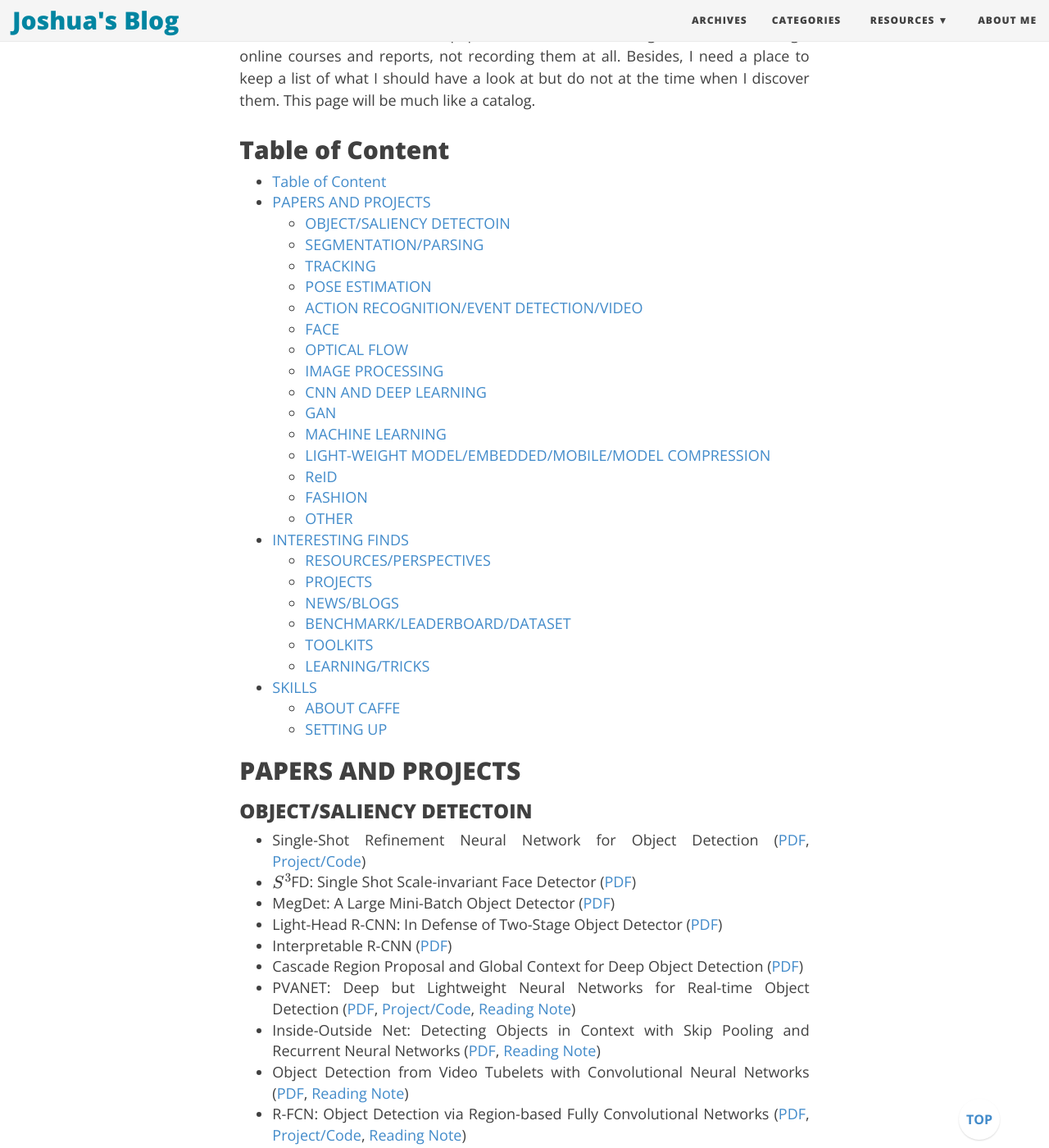
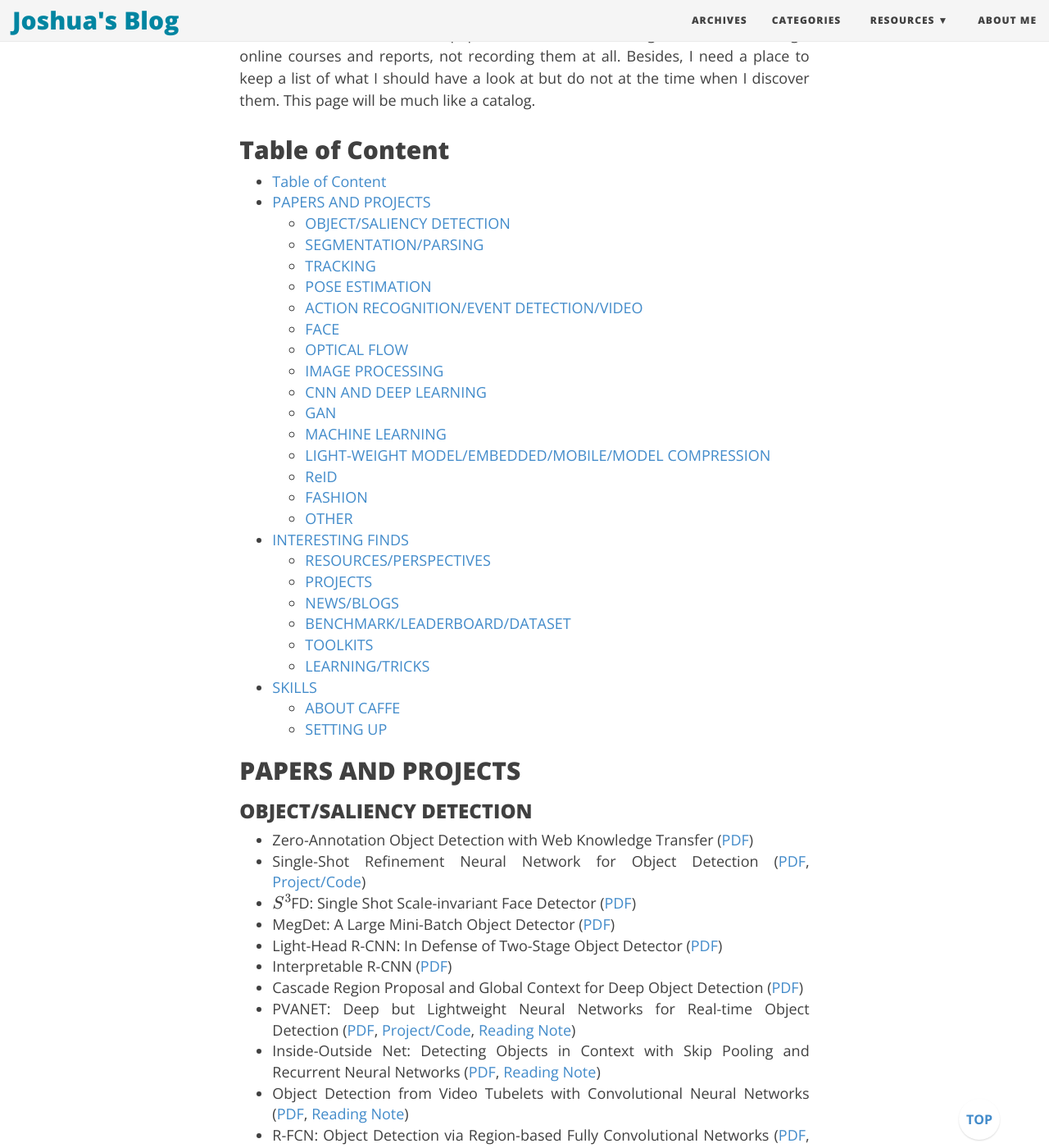
Before and after one commit to joshua19881228/joshua19881228.github.io, a Jekyll site: the page built from _posts/Computer_Vision/2016-08-25-my-jumble-of-computer-vision.md, in a window 1280 px wide and 1400 px high, scrolled down 340 px. Shown: the whole window at 82% size. Built offline with Jekyll 4.4.1, drawn with Linux system fonts in a browser that asks for light colours; nearby versions of some CDN libraries; formulas are drawn with MathJax 3; comment, search, counter and statistics services are not loaded; some of the changed text lies outside the part shown.

Commit message:
update post

```diff
--- a/_posts/Computer_Vision/2016-08-25-my-jumble-of-computer-vision.md
+++ b/_posts/Computer_Vision/2016-08-25-my-jumble-of-computer-vision.md
@@ -13,8 +13,9 @@
 
 ## PAPERS AND PROJECTS
 
-### OBJECT/SALIENCY DETECTOIN
+### OBJECT/SALIENCY DETECTION
 
+* Zero-Annotation Object Detection with Web Knowledge Transfer ([PDF](https://arxiv.org/abs/1711.05954))
 * Single-Shot Refinement Neural Network for Object Detection ([PDF](https://arxiv.org/abs/1711.06897), [Project/Code](https://github.com//sfzhang15/RefineDet))
 * $S^3$FD: Single Shot Scale-invariant Face Detector ([PDF](https://arxiv.org/abs/1708.05237))
 * MegDet: A Large Mini-Batch Object Detector ([PDF](https://arxiv.org/abs/1711.07240))
@@ -299,6 +300,7 @@
 
 ### CNN AND DEEP LEARNING ###
 
+* The Promise and Peril of Human Evaluation for Model Interpretability ([PDF](https://arxiv.org/abs/1711.07414))
 * Knowledge Concentration: Learning 100K Object Classifiers in a Single CNN ([PDF](https://arxiv.org/abs/1711.07607))
 * Shift: A Zero FLOP, Zero Parameter Alternative to Spatial Convolutions ([PDF](https://arxiv.org/abs/1711.08141))
 * Unleashing the Potential of CNNs for Interpretable Few-Shot Learning ([PDF](https://arxiv.org/abs/1711.08277))
@@ -416,6 +418,7 @@
 
 ### GAN ###
 
+* Two Birds with One Stone: Iteratively Learn Facial Attributes with GANs ([PDF](https://arxiv.org/abs/1711.06078))
 * Spectral Normalization for Generative Adversarial Networks ([PDF](https://openreview.net/pdf?id=B1QRgziT-))
 * XGAN: Unsupervised Image-to-Image Translation for many-to-many Mappings ([PDF](https://arxiv.org/abs/1711.05139))
 * How Generative Adversarial Nets and its variants Work: An Overview of GAN ([PDF](https://arxiv.org/abs/1711.05914))
@@ -487,6 +490,7 @@
 
 ### ReID ###
 
+* AlignedReID: Surpassing Human-Level Performance in Person Re-Identification ([PDF](https://arxiv.org/abs/1711.08184))
 * A Discriminatively Learned CNN Embedding for Person Re-identification ([PDF](https://arxiv.org/abs/1611.05666), [Project/Code](https://github.com/layumi/2016_person_re-ID))
 * Learning Deep Neural Networks for Vehicle Re-ID with Visual-spatio-temporal Path Proposals ([PDF](https://arxiv.org/abs/1708.03918))
 * Beyond triplet loss: a deep quadruplet network for person re-identification ([PDF](https://arxiv.org/abs/1704.01719))
@@ -508,6 +512,7 @@
 
 ### OTHER ###
 
+* Image Matters: Jointly Train Advertising CTR Model with Image Representation of Ad and User Behavior ([PDF](https://arxiv.org/abs/1711.06505))
 * Semantic Image Retrieval via Active Grounding of Visual Situations ([PDF](https://arxiv.org/abs/1711.00088))
 * LIFT: Learned Invariant Feature Transform ([PDF](https://arxiv.org/abs/1603.09114))
 * Learning Aligned Cross-Modal Representations from Weakly Aligned Data ([PDF](http://cmplaces.csail.mit.edu/content/paper.pdf), [Project/Code](http://cmplaces.csail.mit.edu/))
```
